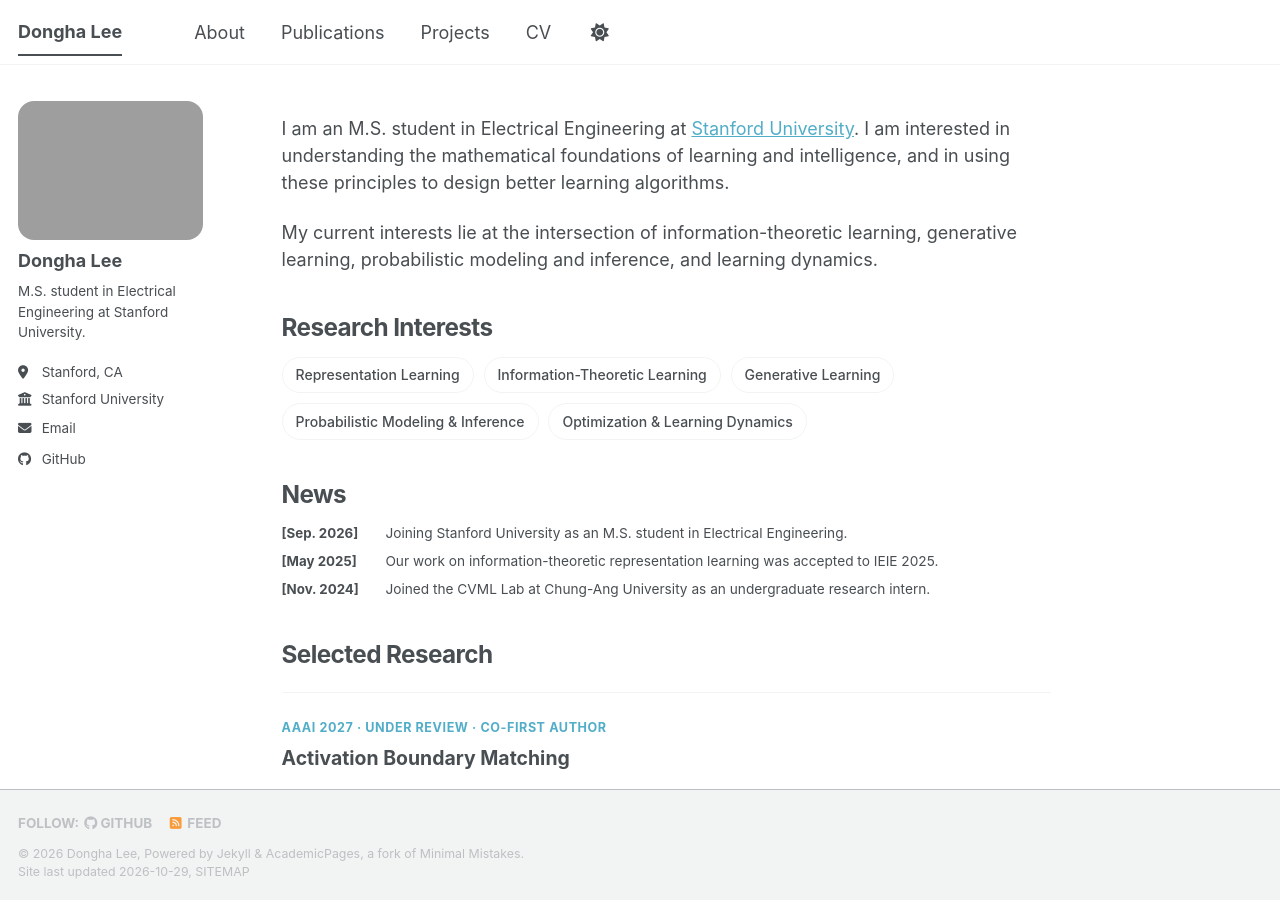
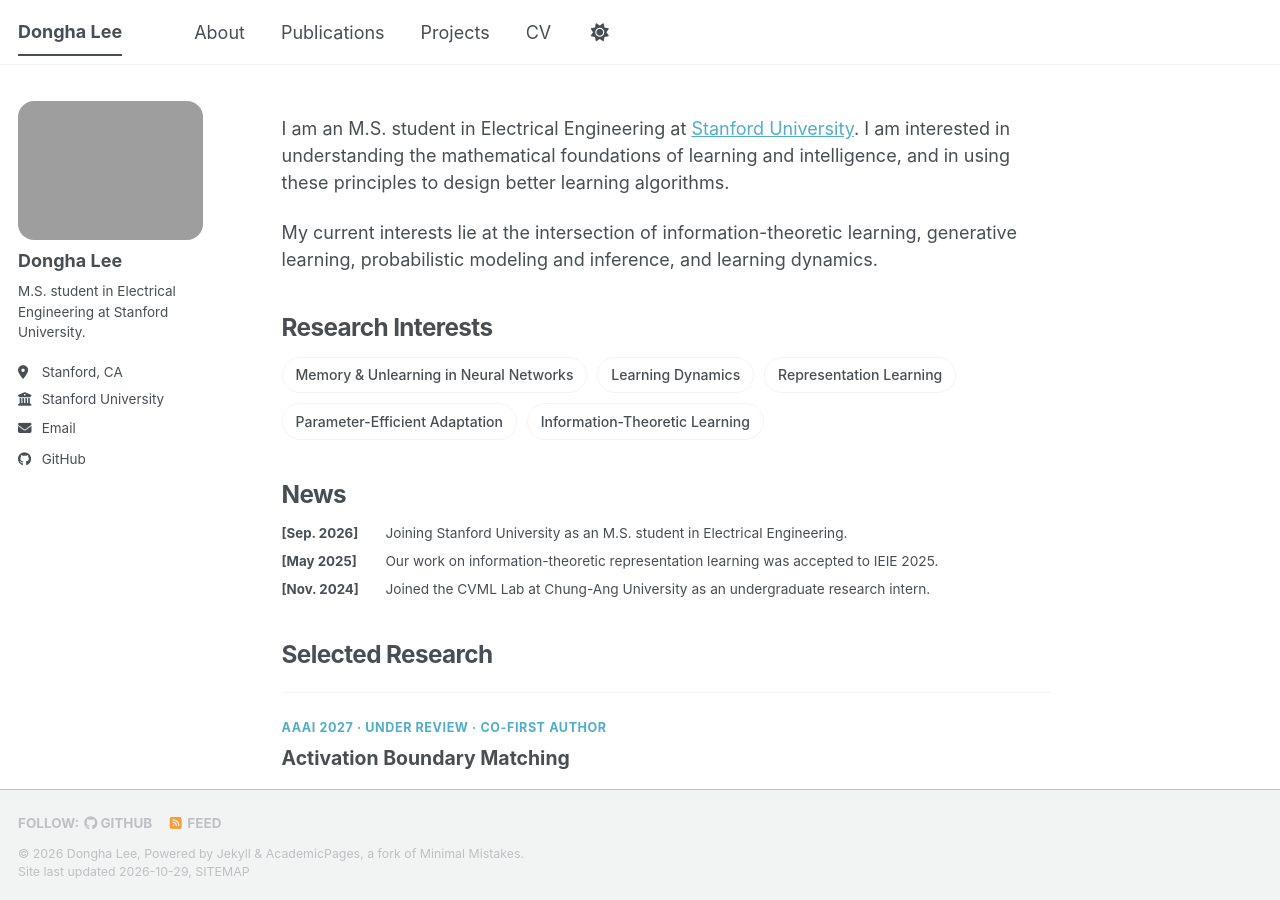
Before and after one commit to lee-research/lee-research.github.io, a Jekyll site: the page built from _pages/about.md, in a window 1280 px wide and 900 px high. Built offline with Jekyll 4.4.1, drawn with Linux system fonts in a browser that asks for light colours; a script bundle is joined from its source files by our own code; library files that are not in the unit come from our copies.

Commit message:
Update about.md

```diff
--- a/_pages/about.md
+++ b/_pages/about.md
@@ -46,11 +46,11 @@ and efficient adaptation.
 ## Research Interests
 
 <ul class="interest-tags">
+  <li>Memory &amp; Unlearning in Neural Networks</li>
+  <li>Learning Dynamics</li>
   <li>Representation Learning</li>
+  <li>Parameter-Efficient Adaptation</li>
   <li>Information-Theoretic Learning</li>
-  <li>Generative Learning</li>
-  <li>Probabilistic Modeling & Inference</li>
-  <li>Optimization & Learning Dynamics</li>
 </ul>
 
 <h2>News</h2>
```
